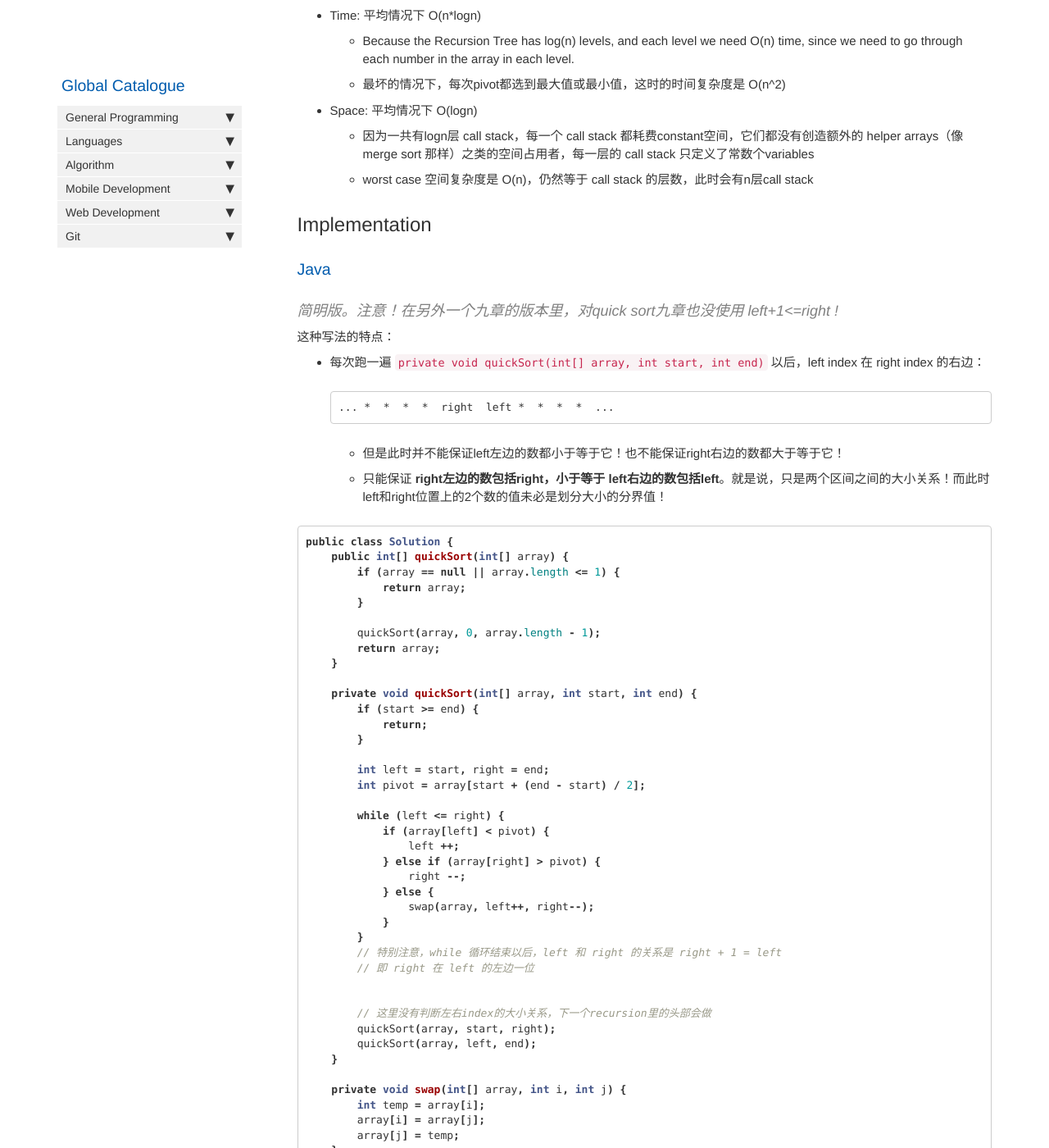
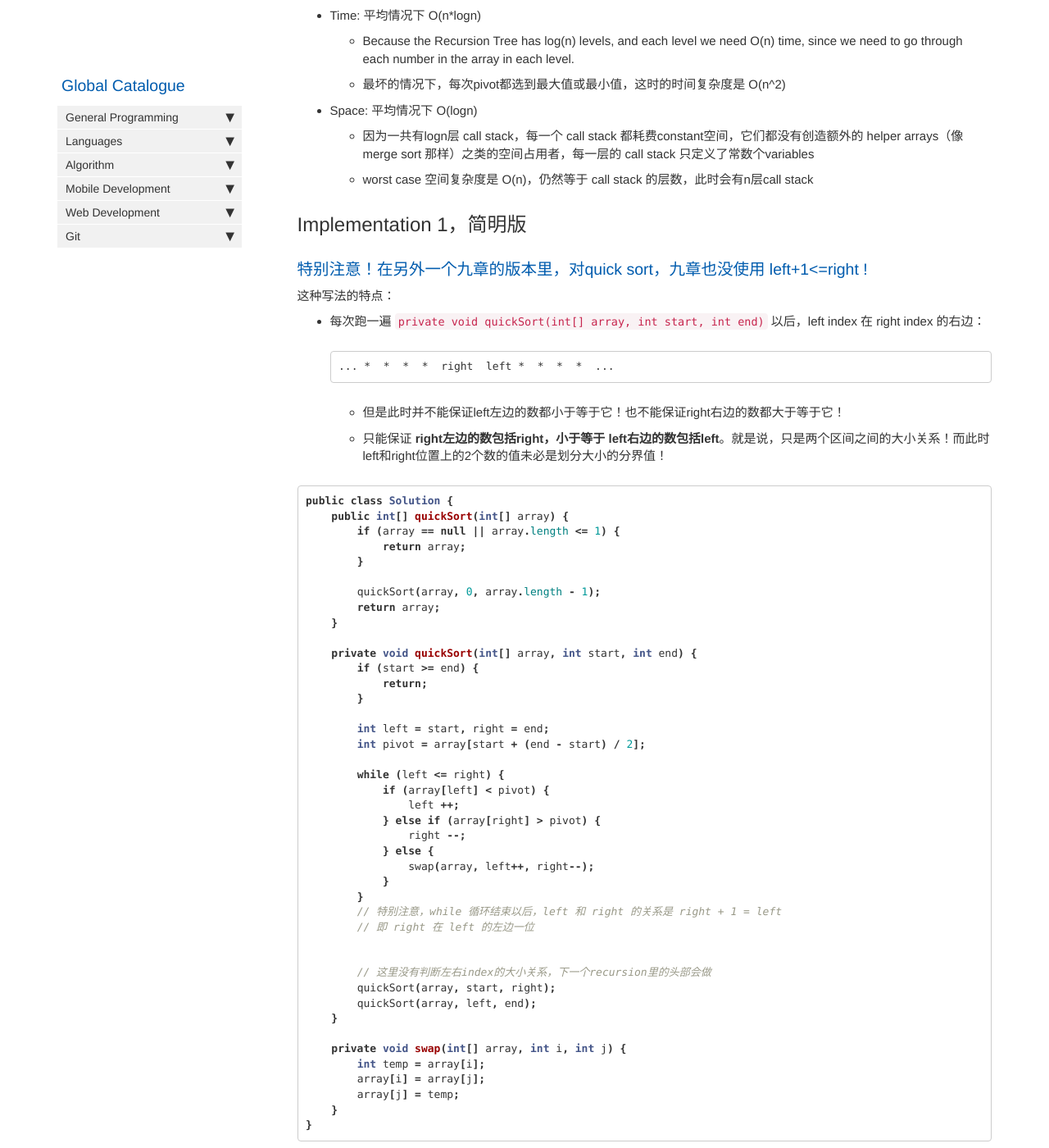
Before and after one commit to HungryOrc/hungryorc.github.io, a Jekyll site: the page built from pages/algorithm/algorithm_quick_sort.md, in a window 1280 px wide and 1400 px high, scrolled down 287 px. Shown: the whole window at 82% size. Built offline with Jekyll 4.4.1, drawn with Linux system fonts in a browser that asks for light colours; nearby versions of some CDN libraries; comment, search, counter and statistics services are not loaded; some of the changed text lies outside the part shown.

Commit message:
Update algorithm_quick_sort.md

````diff
--- a/pages/algorithm/algorithm_quick_sort.md
+++ b/pages/algorithm/algorithm_quick_sort.md
@@ -19,10 +19,10 @@ toc: false
   * 因为一共有logn层 call stack，每一个 call stack 都耗费constant空间，它们都没有创造额外的 helper arrays（像 merge sort 那样）之类的空间占用者，每一层的 call stack 只定义了常数个variables
   * worst case 空间复杂度是 O(n)，仍然等于 call stack 的层数，此时会有n层call stack
 
-## Implementation
+## Implementation 1，简明版
 
-### Java
-#### 简明版。注意！在另外一个九章的版本里，对quick sort九章也没使用 left+1<=right !
+### 特别注意！在另外一个九章的版本里，对quick sort，九章也没使用 left+1<=right !
+
 这种写法的特点：
 * 每次跑一遍 `private void quickSort(int[] array, int start, int end)` 以后，left index 在 right index 的右边：
   ```
````
Also changed, not shown: other parts of pages/algorithm/algorithm_quick_sort.md (+2 -1 lines).
